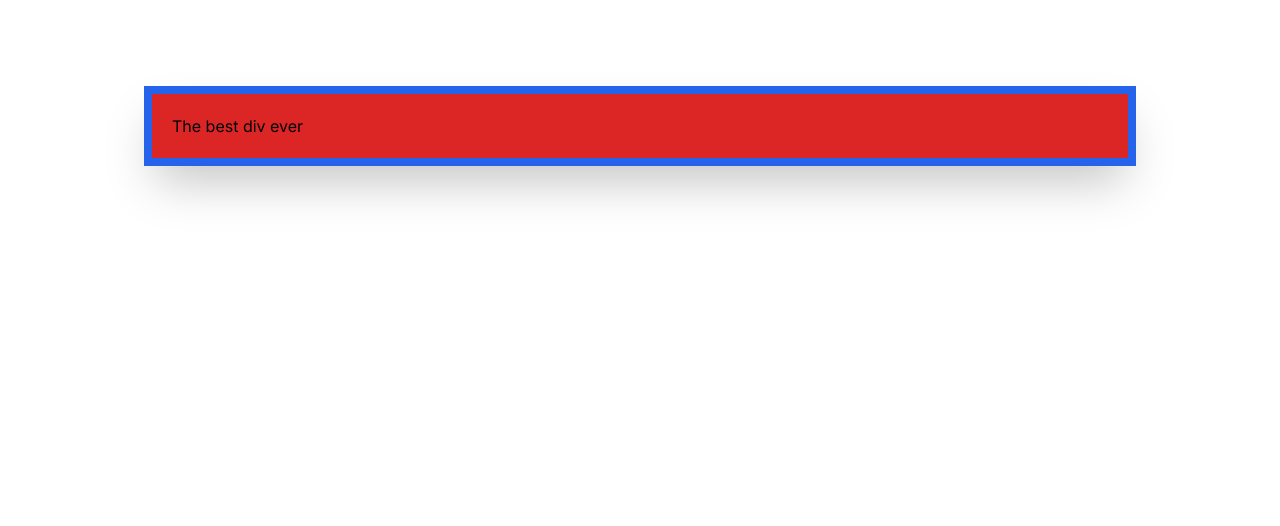
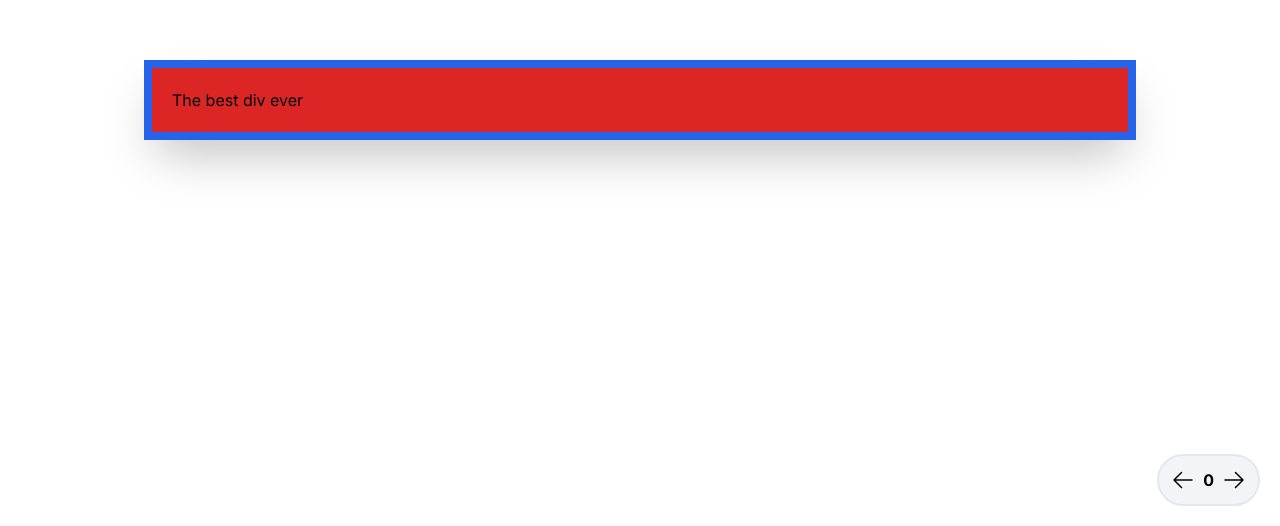
Before and after one commit to EvanCG/tailwindpresentation, a Next.js app: page /slides/0 in a window 1280 px wide. Shown: the part 274-800 px from the top of the page. Built offline with nearby package versions, Linux system fonts and the light colour scheme.

Commit message:
Adjusted styles of nvaigation button

```diff
--- a/src/app/slides/[slideId]/page.jsx
+++ b/src/app/slides/[slideId]/page.jsx
@@ -9,21 +9,21 @@ export default function Slide({ params }) {
   const currentSlide = params.slideId;
 
   const slideArray = [
-    <Slide0 key="0" />,
-    <Slide1 key="1" />,
-    <Slide2 key="2" />,
+    <Slide0 />,
+    <Slide1 />,
+    <Slide2 />,
   ];
 
   return (
     <div className="flex h-dvh flex-col justify-between p-5">
       <div>
-        {/* <h1>
-          The Slide component is displaying component:
-          {currentSlide}
-        </h1> */}
+        <h1>
+        </h1>
       </div>
       {slideArray[currentSlide]}
-      <div>{/* <NavArrows currentSlide={currentSlide} /> */}</div>
+      <div className="self-end">
+        <NavArrows currentSlide={currentSlide} />
+      </div>
     </div>
   );
 }
--- a/src/app/ui/NavArrows.jsx
+++ b/src/app/ui/NavArrows.jsx
@@ -1,5 +1,5 @@
-import Link from 'next/link';
-import { useRouter } from 'next/navigation';
+import Link from "next/link";
+import { useRouter } from "next/navigation";
 
 export default function NavArrows({ currentSlide }) {
   const router = useRouter();
@@ -9,28 +9,27 @@ export default function NavArrows({ currentSlide }) {
   body.addEventListener("keydown", (e) => {
     if (e.code === "ArrowLeft" && currentSlide > 0) {
       // go back
-      console.log('left arrow');
+      console.log("left arrow");
       router.push(`/slides/${Number(currentSlide) - 1}`);
-
-
     } else if (e.code === "ArrowRight") {
       // go forward
-      console.log('right arrow');
+      console.log("right arrow");
       router.push(`/slides/${Number(currentSlide) + 1}`);
     }
-  })
-
+  });
 
   return (
-    <div className="flex">
-      <Link href={currentSlide == 0 ? '#' : `/slides/${Number(currentSlide) - 1}`}>
+    <div className="flex space-x-2 rounded-full border-2 bg-gray-100 p-3">
+      <Link
+        href={currentSlide == 0 ? "#" : `/slides/${Number(currentSlide) - 1}`}
+      >
         <svg
           xmlns="http://www.w3.org/2000/svg"
           fill="none"
           viewBox="0 0 24 24"
           strokeWidth={1.5}
           stroke="currentColor"
-        className="w-6 h-6"
+          className="h-6 w-6"
         >
           <path
             strokeLinecap="round"
@@ -39,7 +38,7 @@ export default function NavArrows({ currentSlide }) {
           />
         </svg>
       </Link>
-      <p>{currentSlide}</p>
+      <p className="font-bold">{currentSlide}</p>
       <Link href={`/slides/${Number(currentSlide) + 1}`}>
         <svg
           xmlns="http://www.w3.org/2000/svg"
@@ -47,7 +46,7 @@ export default function NavArrows({ currentSlide }) {
           viewBox="0 0 24 24"
           strokeWidth={1.5}
           stroke="currentColor"
-        className="w-6 h-6"
+          className="h-6 w-6"
         >
           <path
             strokeLinecap="round"
```
Also changed, not shown: src/app/slides/Slide1.jsx (line endings or trailing spaces), src/app/slides/Title.jsx (added). Lines whose indentation alone changed are shown as unchanged.
